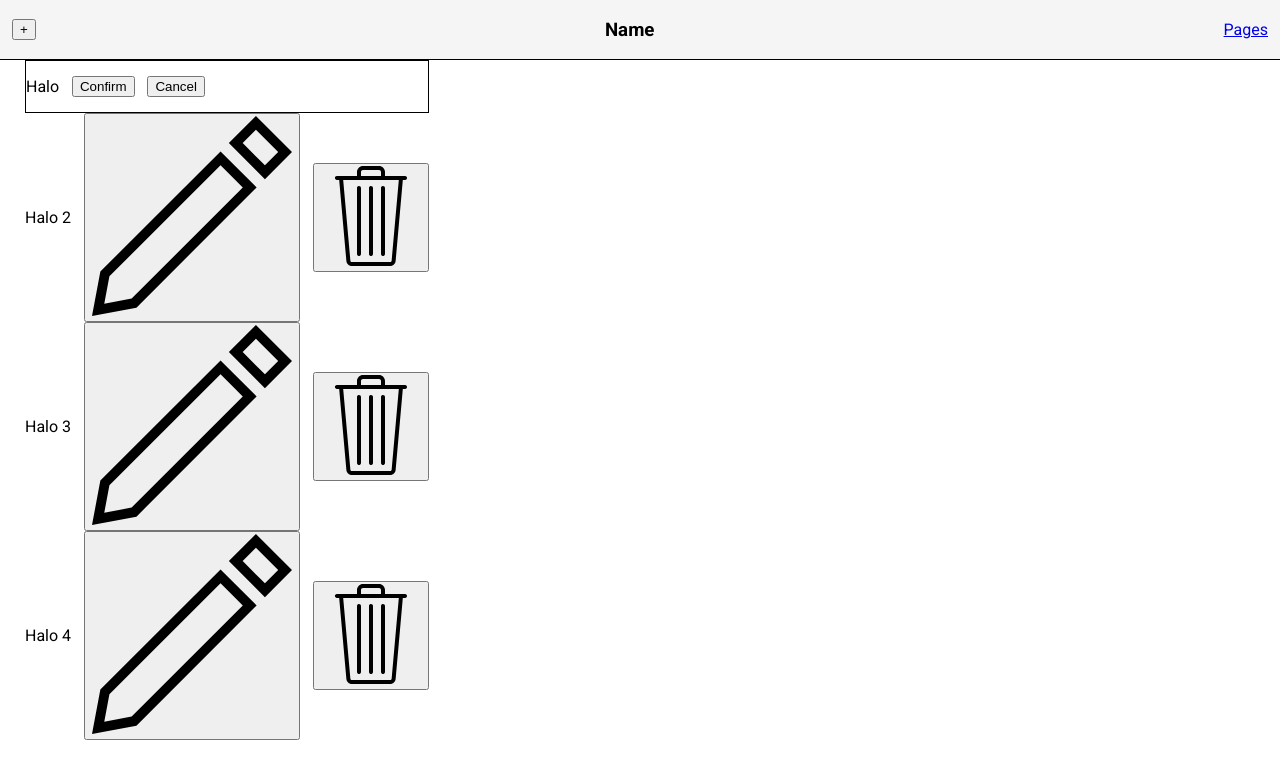
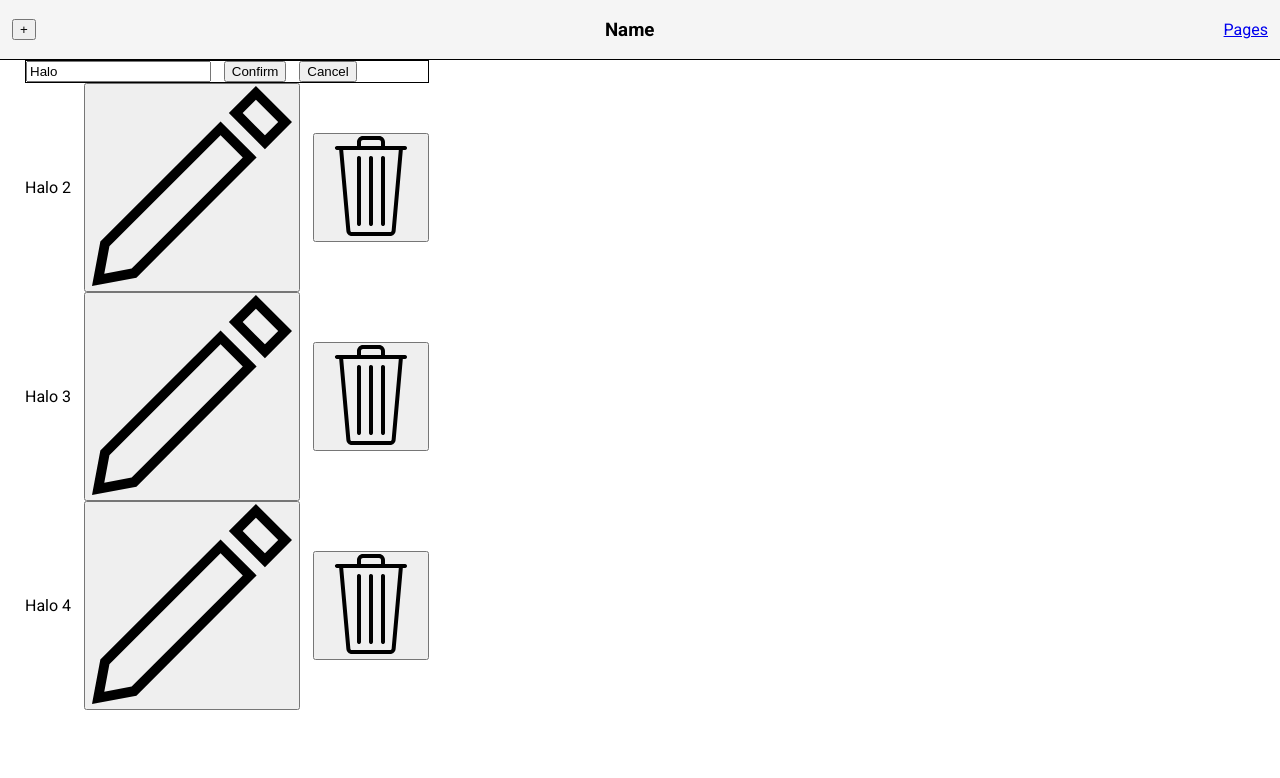
Before and after one commit to lekcik/websiteBuilder, a React (Vite) app in the folder websiteBuilder/: page /builder in a window 1280 px wide. Both pictures are taken after a click on the button 178 px from the left and 164 px from the top of the page. Shown: the top 778 px of the page. Built offline with nearby package versions, Linux system fonts and the light colour scheme.

Commit message:
pparser input processing

```diff
--- a/websiteBuilder/src/components/Functionality/EditingParser.jsx
+++ b/websiteBuilder/src/components/Functionality/EditingParser.jsx
@@ -1,6 +1,14 @@
+import { useState } from "react";
+
 function PParser({text, index}) {
+    const [pText, setPText] = useState(text);
+
+    function textChangeHandler(e) {
+        setPText(e.target.value);
+    }
+
     return(
-        <p className={`element`} key={index}>{text}</p>
+        <input type="text" value={pText} onChange={(e) => {textChangeHandler(e)}} key={index} />
     );
 }
 
```
